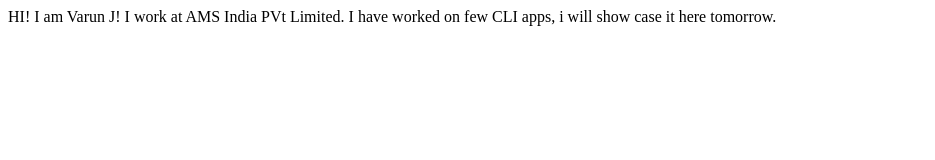
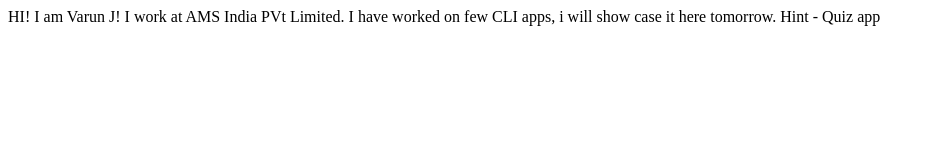
Before and after one commit to varunjram/student-name-site-VJ, a plain HTML site: page index.html in a window 1280 px wide. Shown: the whole page, without its empty margins (0-935 px from the left). Drawn offline with Linux system fonts and the light colour scheme.

Commit message:
Update details of project

```diff
--- a/index.html
+++ b/index.html
@@ -11,8 +11,9 @@
 
    I work at AMS India PVt Limited.
 
+   I have worked on few CLI apps, i will show case it here tomorrow.
 
-   I have worked on few CLI apps, i will show case it here tomorrow.
+   Hint - Quiz app
 
 </body>
 </html>
```
